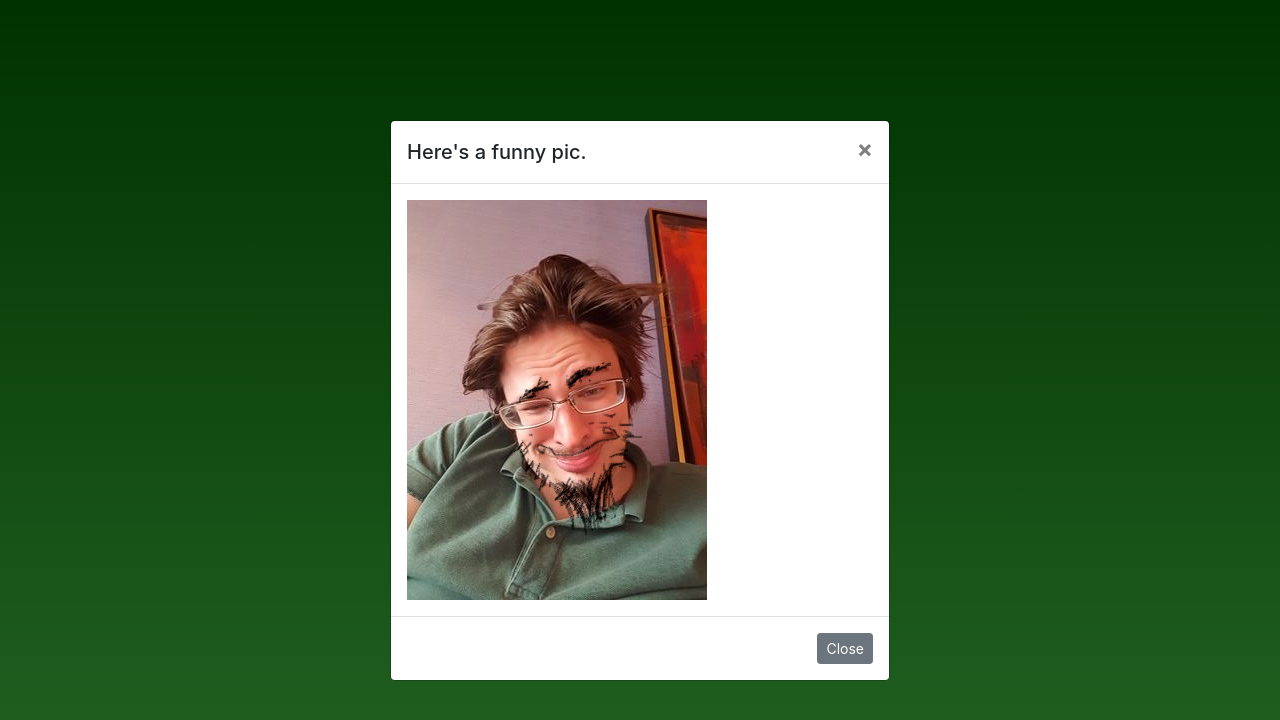
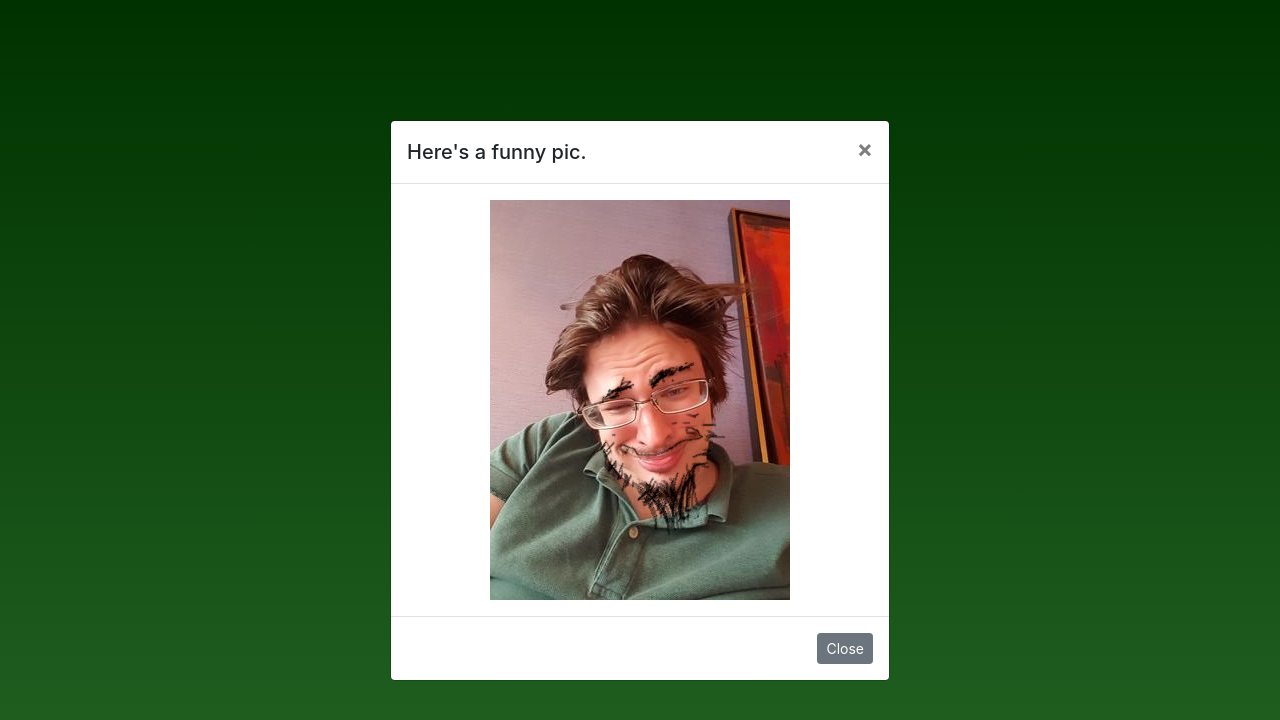
Before and after one commit to sirkyuubi/loginui, a plain HTML site: page index.html in a window 1280 px wide. Both pictures are taken after a click on the button "Click Me". Drawn offline with nearby package versions, Linux system fonts and the light colour scheme.

Commit message:
Fixed... The content(IMG) inside the modal was not centered.

```diff
--- a/index.html
+++ b/index.html
@@ -50,7 +50,11 @@
               </button>
             </div>
             <div class="modal-body">
-              <img src="bard.jpg">
+              <div class="container-fluid">
+                <div class="row justify-content-center">
+                  <img class="" src="bard.jpg">
+              </div>
+              </div>
             </div>
             <div class="modal-footer">
               <button type="button" class="btn btn-sm btn-secondary" data-dismiss="modal">Close</button>
```
